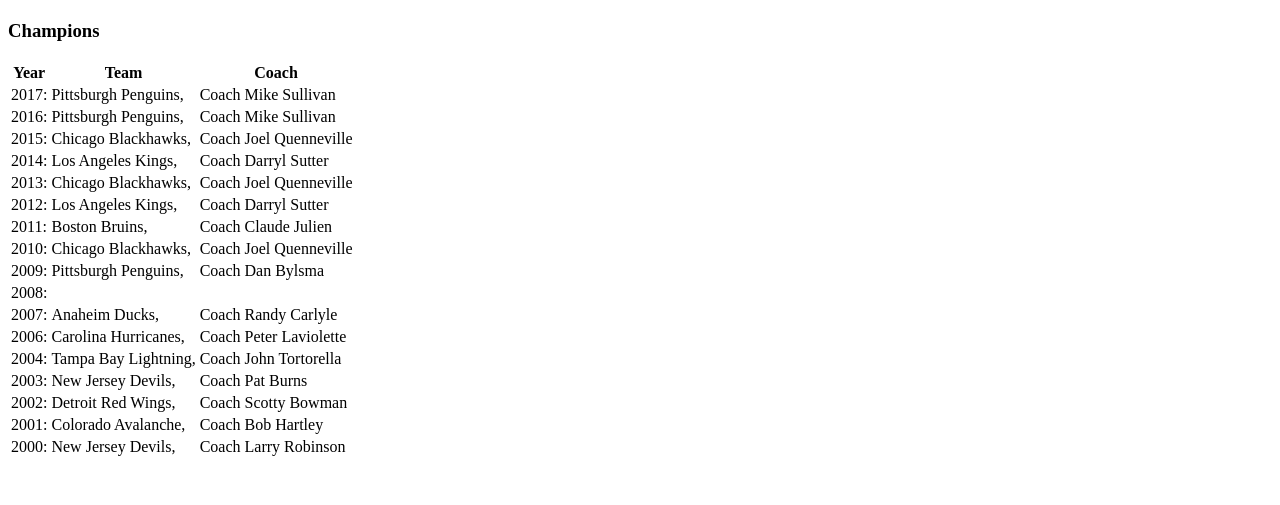
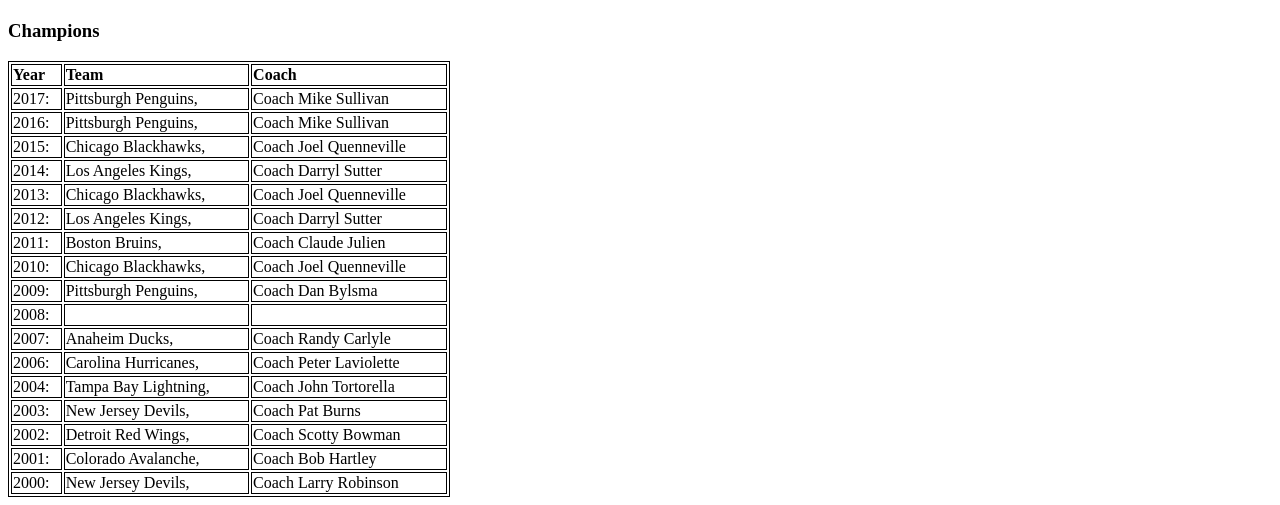
Before and after one commit to JyothiBogala-Nodejs/Nodeyyc, a plain HTML site: page html/index8.html in a window 1280 px wide. Shown: the part 423-928 px from the top of the page. Before the commit the page ends 890 px from the top, so only its background shows below. Drawn offline with Linux system fonts and the light colour scheme.

Commit message:
Modified index8.html

```diff
--- a/html/index8.html
+++ b/html/index8.html
@@ -3,18 +3,23 @@
     <head>
         <title>Stanley Cup Champions</title>
     </head>
+    <style>
+        table, th, td {
+          border:1px solid black;
+        }
+        </style>
     <body>
         <h1>Stanley Cup Champions</h1>
         <sub>Every team that's won the Cup</sub>
         <hr>
         <img src="https://nhl.bamcontent.com/images/photos/287516894/1024x576/cut.jpg">
         <h3>Champions</h3>
-        <table>
+        <table style="width:35%">
             <thead>
                 <tr>
-                    <th>Year</th>
-                    <th>Team</th>
-                    <th>Coach</th>
+                    <th align="left">Year</th>
+                    <th align="left">Team</th>
+                    <th align="left">Coach</th>
                 </tr>
             </thead>
             <tr>
```
